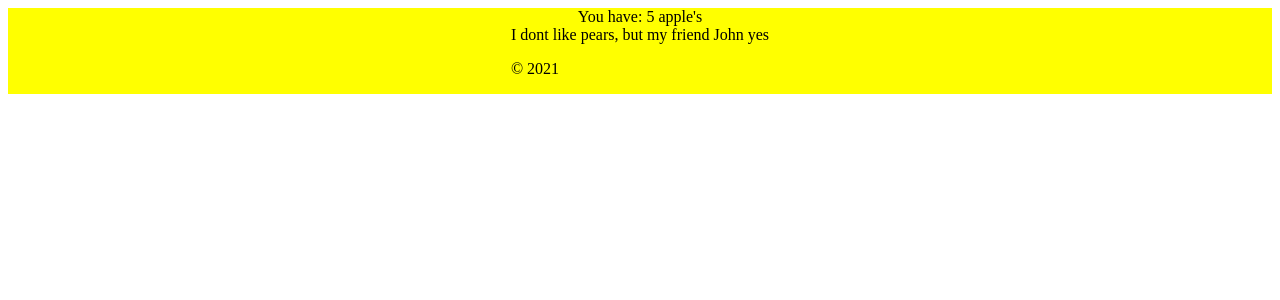
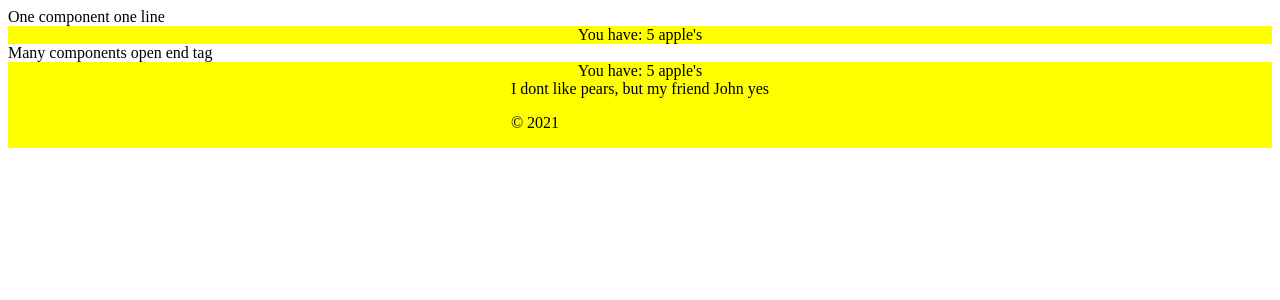
Before and after one commit to csanjuan99/coursera-react-basics, a React (Create React App) app in the folder 05-props_children/: page / in a window 1280 px wide. Shown: the top 300 px of the page. Built offline with nearby package versions, Linux system fonts and the light colour scheme.

Commit message:
06.3 - extending_children_functionality

```diff
--- a/05-props_children/src/App.js
+++ b/05-props_children/src/App.js
@@ -5,6 +5,9 @@ import Pear from "./components/Pear";
 function App() {
   return (
     <div className="App">
+      <span>One component one line</span>
+      <Bag children={<Apple number={5} />} />
+      <span>Many components open end tag</span>
       <Bag>
         <Apple number={5} />
         <Pear name="John" />
```
